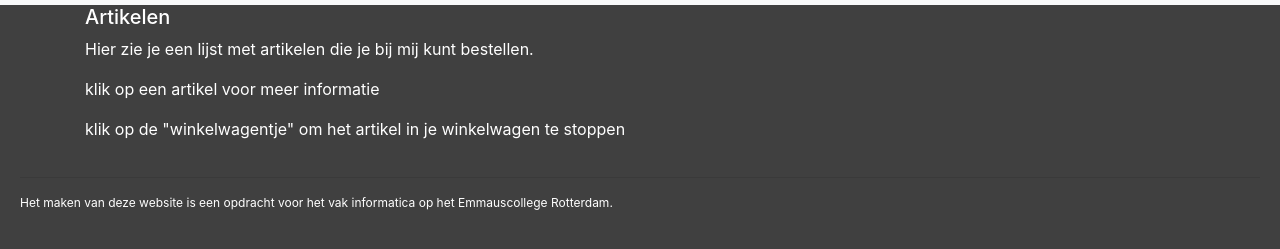
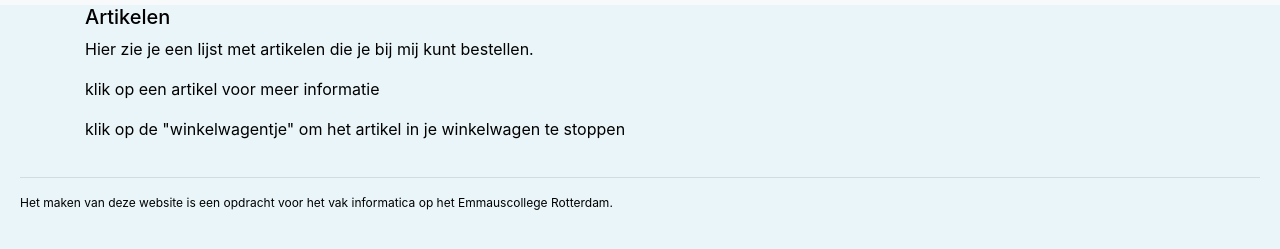
Before and after one commit to emmaus-5h/5Hin2-webshop-Riley-Amar, a website: page web/index.html in a window 1280 px wide. Shown: the part 51-300 px from the top of the page. Drawn offline with nearby package versions, Linux system fonts and the light colour scheme; no server answers.

Commit message:
eerste 2 punten van stap 1 2.0 (9-2)

```diff
--- a/web/css/style.css
+++ b/web/css/style.css
@@ -75,6 +75,6 @@ footer {
 }
 
 body {
-  background-color: #404040 ;
-  color: white ;
+  background-color: #e9f5f9 ;
+  color: black ;
 }
```
